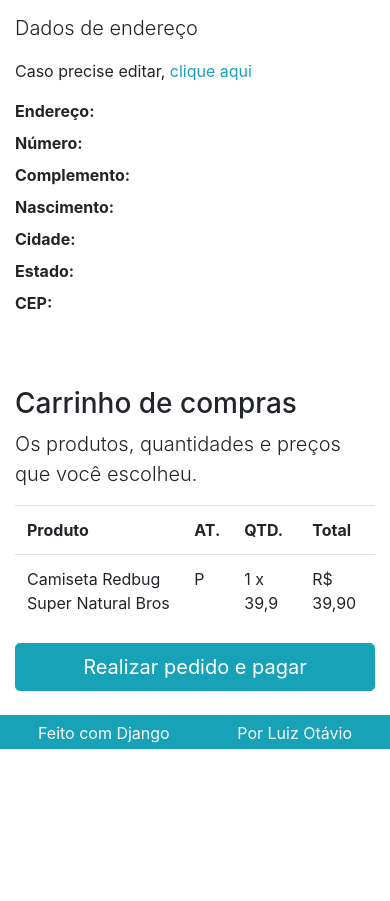
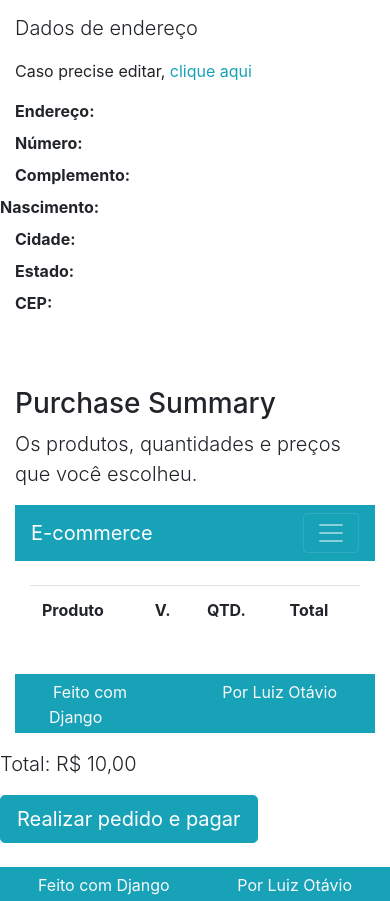
Before and after one commit to IFinotti/ECOMMERCE, a Django app: template product/templates/product/purchasesummary.html in a window 390 px wide. Shown: the part 407-1308 px from the top of the page. Before the commit the page ends 1156 px from the top, so only its background shows below. Run offline with Django 4.2, Linux system fonts and the light colour scheme; the template is opened without the code that fills it: most values are stand-ins (such as "Sample title", 1, 10 or a date in 2020); lists and menus that the app fills with data are empty; some libraries are stand-ins or nearby versions.

Commit message:
Finishing the summary of the purchase

```diff
--- a/product/templates/product/purchasesummary.html
+++ b/product/templates/product/purchasesummary.html
@@ -1,4 +1,5 @@
 {% extends "base.html" %}
+{% load myfilters %}
 <!--disable-eslint-->
 {% block content %}
 
@@ -35,7 +36,7 @@
 
       <dt class="col-lg-2">Complemento:</dt>
       <dd class="col-lg-4">{{user.profiles.complement}}</dd>
-      <dt class="col-lg-2">Nascimento:</dt>
+      <dt class="col-lg- 2">Nascimento:</dt>
       <dd class="col-lg-4">{{user.profiles.hood}}</dd>
 
       <dt class="col-lg-2">Cidade:</dt>
@@ -49,47 +50,21 @@
   </div>
 </div>
 
+  <div class="row mt-3">
+    <div class="col">
+      <h3>Purchase Summary</h3>
+      <p class="lead">Os produtos, quantidades e preços que você escolheu.</p>
+
+      {% include "partials/_cart.html" %}
+    </div>
+    <div class="row mt-3">
+      <div class="col">
+        <p class="lead text-center">Total: {{cart|cart_total_price|format_price}}</p>
+      </div>
+    </div>
 <div class="row">
   <div class="col">
-    <h3>Carrinho de compras</h3>
-    <p class="lead">Os produtos, quantidades e preços que você escolheu.</p>
-
-    <div class="table-responsive">
-      <table class="table">
-        <tr>
-          <th class="d-none d-lg-block">Imagem</th>
-          <th>Produto</th>
-          <th>AT.</th>
-          <th>QTD.</th>
-          <th>Total</th>
-        </tr>
-
-        <tr>
-          <td class="d-none d-lg-block">
-            <img
-              class="img-thumbnail img-fluid"
-              style="width: 150px; height: auto"
-              src="imgs/7eb9d706-b8e3-48d0-957e-25f4a722f944.jpg"
-            />
-          </td>
-          <td>
-            Camiseta Redbug Super Natural Bros
-            <a class="ml-3" href="#">
-              <i class="fas fa-times-circle text-danger" aria-hidden="true"></i>
-            </a>
-          </td>
-          <td>P</td>
-          <td>1 x 39,9</td>
-          <td>R$ 39,90</td>
-        </tr>
-      </table>
-    </div>
-  </div>
-</div>
-
-<div class="row">
-  <div class="col">
-    <a class="btn btn-block btn-primary btn-lg" href="#">
+    <a class="btn btn-block btn-primary btn-lg" href="{% url "order:pay" %}">
       Realizar pedido e pagar
     </a>
   </div>
```
Also changed, not shown: product/templates/product/cart.html (+9 -3 lines).
